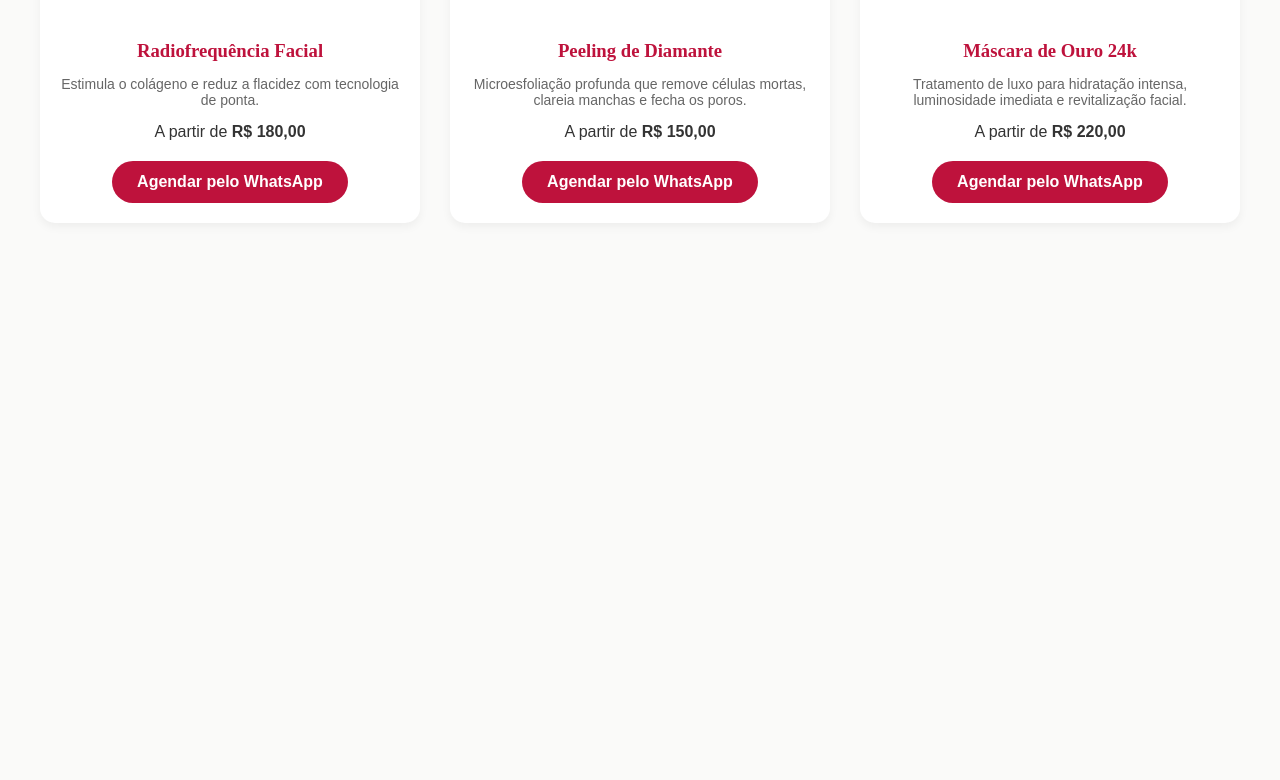
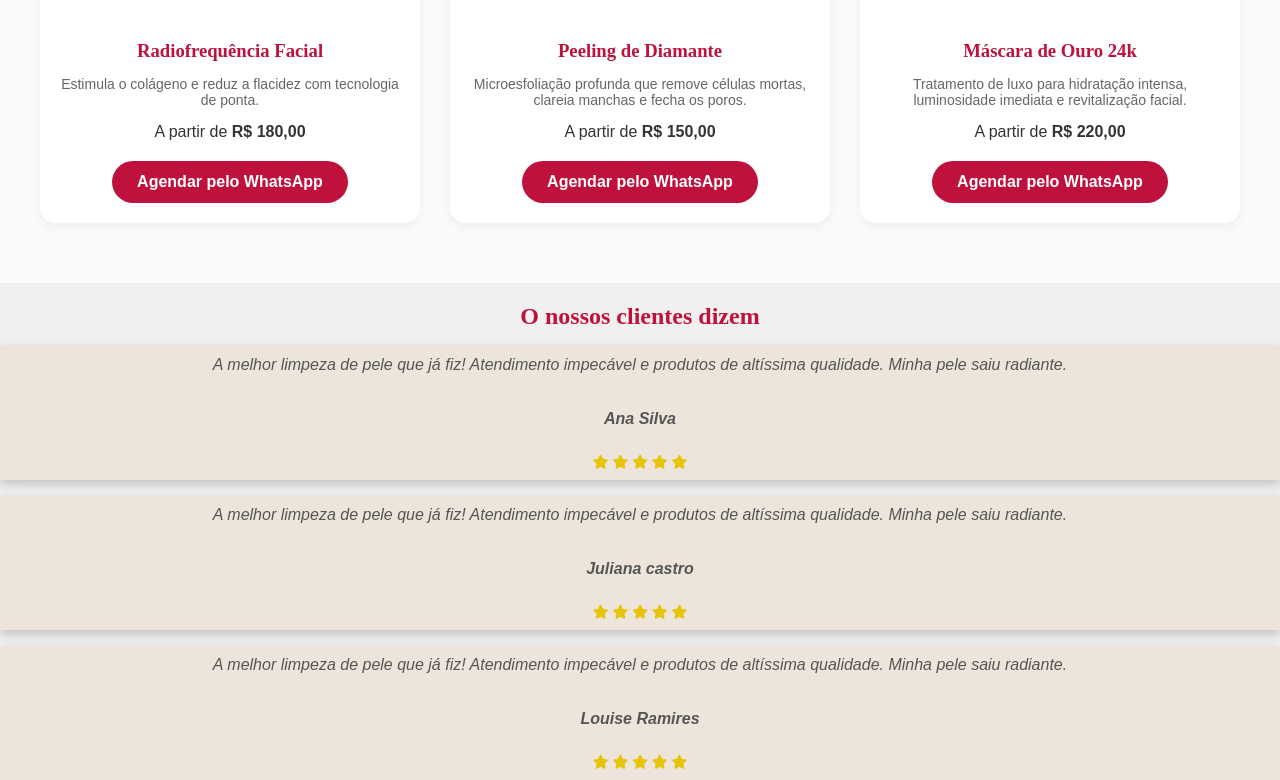
Before and after one commit to camiloramires/site-estetica, a plain HTML site: page index.html in a window 1280 px wide. Shown: the part 373-1153 px from the top of the page. Before the commit the page ends 800 px from the top, so only its background shows below. Drawn offline with Linux system fonts and the light colour scheme.

Commit message:
Adicionado a section prova social com o css pronto

```diff
--- a/index.html
+++ b/index.html
@@ -65,8 +65,53 @@
 
         </div>
 </section>
-<section class="sobre">
+<section class="prova-social">
+    <h2>O nossos clientes dizem</h2>
 
+    <div class="container-depoimentos">
+        <article class="card-depoimentos">
+            <blockquote>
+                <p>A melhor limpeza de pele que já fiz! Atendimento impecável e produtos de altíssima qualidade. Minha pele saiu radiante.</p>
+            </blockquote>
+            <p><strong>Ana Silva</strong></p>
+
+            <div class="estrelas">
+                <i class="fas fa-star"></i>
+                <i class="fas fa-star"></i>
+                <i class="fas fa-star"></i>
+                <i class="fas fa-star"></i>
+                <i class="fas fa-star"></i>
+    </div>
+        </article>
+        <article class="card-depoimentos">
+            <blockquote>
+                <p>A melhor limpeza de pele que já fiz! Atendimento impecável e produtos de altíssima qualidade. Minha pele saiu radiante.</p>
+            </blockquote>
+            <p><strong>Juliana castro</strong></p>
+
+            <div class="estrelas">
+                <i class="fas fa-star"></i>
+                <i class="fas fa-star"></i>
+                <i class="fas fa-star"></i>
+                <i class="fas fa-star"></i>
+                <i class="fas fa-star"></i>
+    </div>
+        </article>
+        <article class="card-depoimentos">
+            <blockquote>
+                <p>A melhor limpeza de pele que já fiz! Atendimento impecável e produtos de altíssima qualidade. Minha pele saiu radiante.</p>
+            </blockquote>
+            <p><strong>Louise Ramires</strong></p>
+
+            <div class="estrelas">
+                <i class="fas fa-star"></i>
+                <i class="fas fa-star"></i>
+                <i class="fas fa-star"></i>
+                <i class="fas fa-star"></i>
+                <i class="fas fa-star"></i>
+    </div>
+        </article>
+    </div>
 </section>
 </main>
 
--- a/style.css
+++ b/style.css
@@ -112,6 +112,34 @@ body {
     transform: scale(1.05);
 }
 
+.prova-social {
+    background-color: #f0f0f0;
+}
+
+.prova-social h2 {
+    font-family: 'Playfair Display', serif;
+    color: #be123c;
+    text-align: center;
+    margin-bottom: 10px;
+    font-size: 1.5rem;
+    padding-top: 20px;
+}
+.card-depoimentos {
+    background-color: #ede5db;
+    text-align: center;
+    box-shadow: 0 4px 10px rgba(0,0,0,0.2);
+}
+.card-depoimentos p {
+    font-style: italic;
+    color: #555;
+    padding: 10px;
+}
+
+.estrelas {
+    color: #e6c408; /* Cor dourada para as estrelas */
+    padding-bottom: 10px;
+    font-size: 14px;
+}
 /* MEDIA QUERY PARA COMPUTADOR */
 @media (min-width: 1024px) {
     .container-servicos {
```
